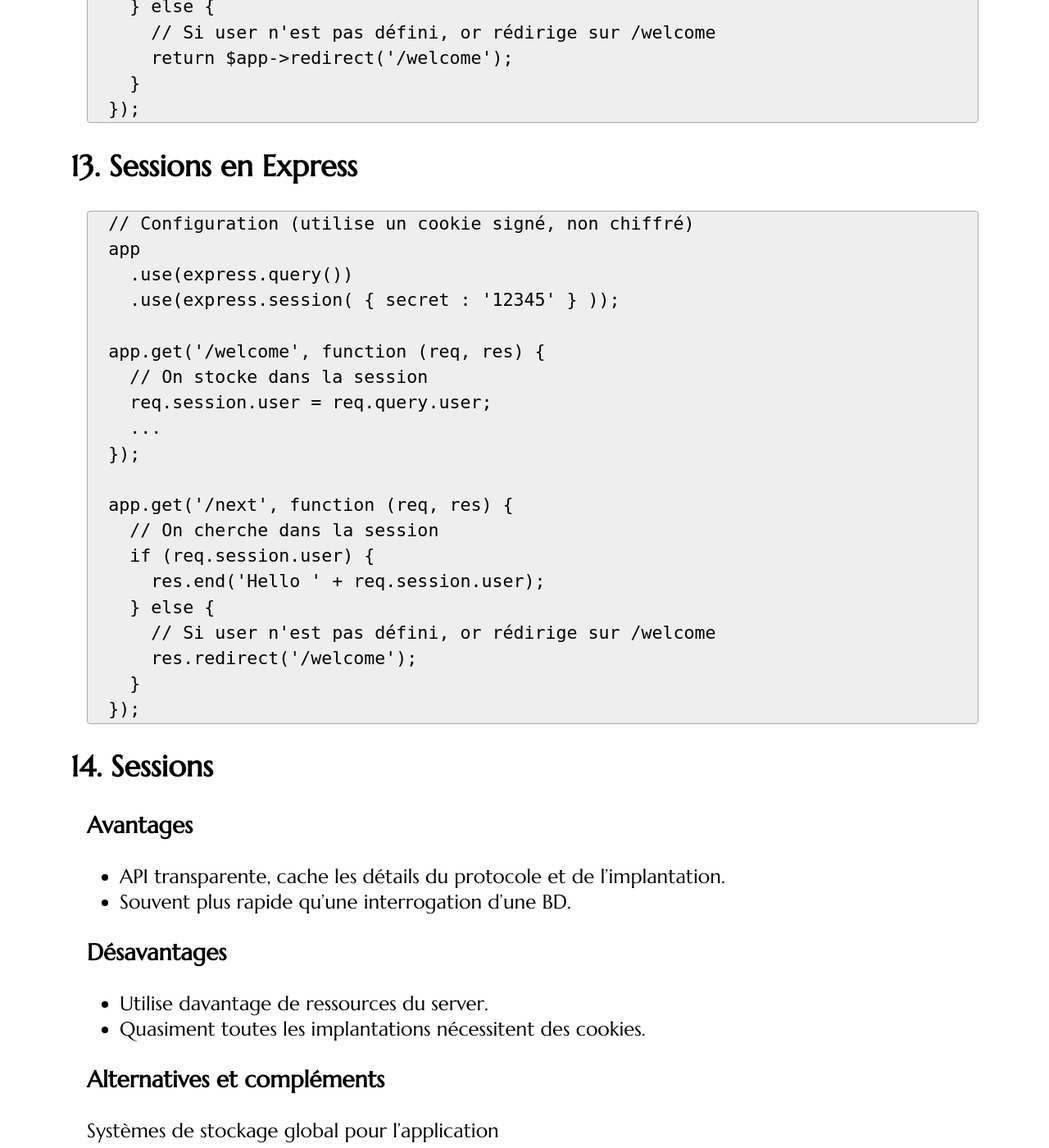
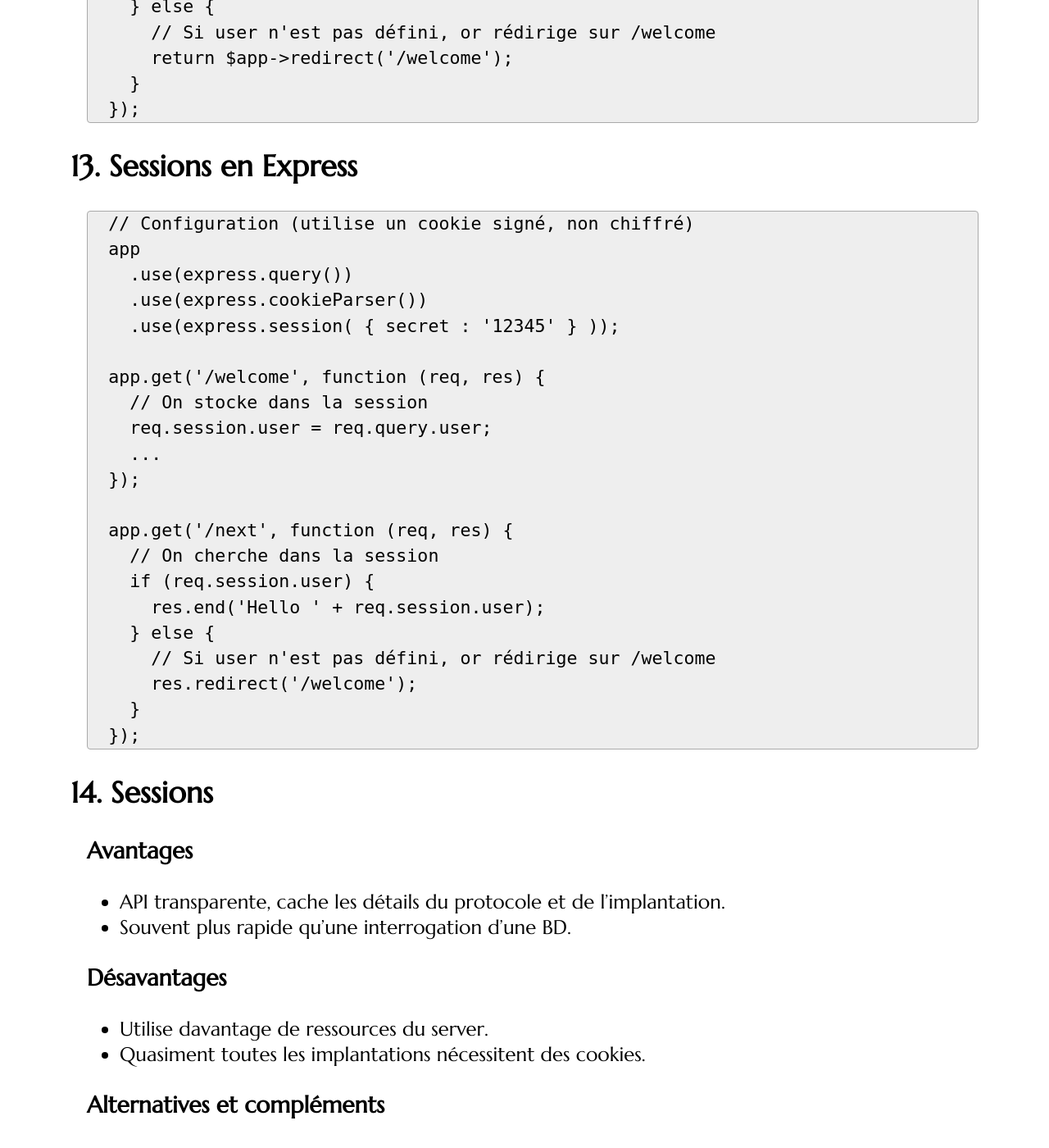
Before and after one commit to defeo/aws, a Jekyll site: the page built from classes/class5.md, in a window 1280 px wide and 1400 px high, scrolled down 6885 px. Shown: the whole window at 82% size. Built offline with Jekyll 4.4.1, drawn with Linux system fonts in a browser that asks for light colours; some web fonts are replaced.

Commit message:
Typo et un bug

```diff
--- a/classes/class5.md
+++ b/classes/class5.md
@@ -315,6 +315,7 @@ $app->get('/next', function(Application $app) {
 // Configuration (utilise un cookie signé, non chiffré)
 app
   .use(express.query())
+  .use(express.cookieParser())
   .use(express.session( { secret : '12345' } ));
 
 app.get('/welcome', function (req, res) {
@@ -483,7 +484,7 @@ $app->register(new DoctrineServiceProvider(),
 
 Plus sur la configuration:
 
-- [Dans le manuel de Silex](http://silex.sensiolabs.org/doc/providers/doctrine.html>),
+- [Dans le manuel de Silex](http://silex.sensiolabs.org/doc/providers/doctrine.html),
 - [Dans le manuel de Doctrine](http://docs.doctrine-project.org/projects/doctrine-dbal/en/latest/reference/configuration.html).
 
 </section>
```
